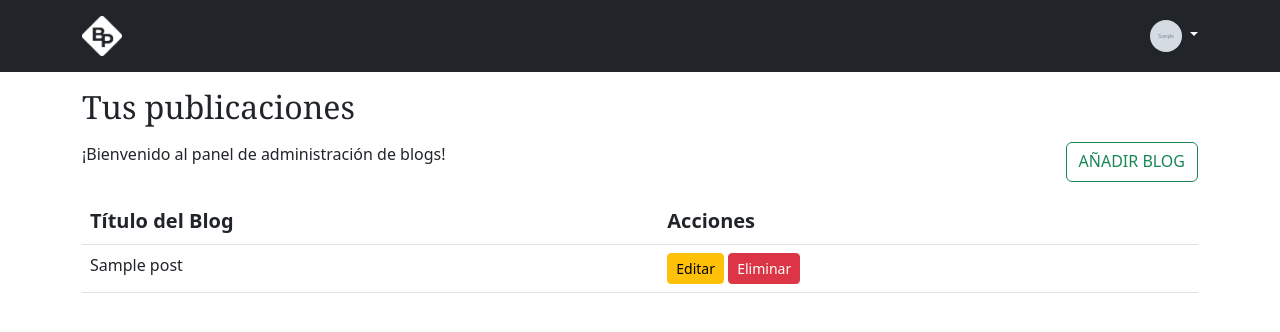
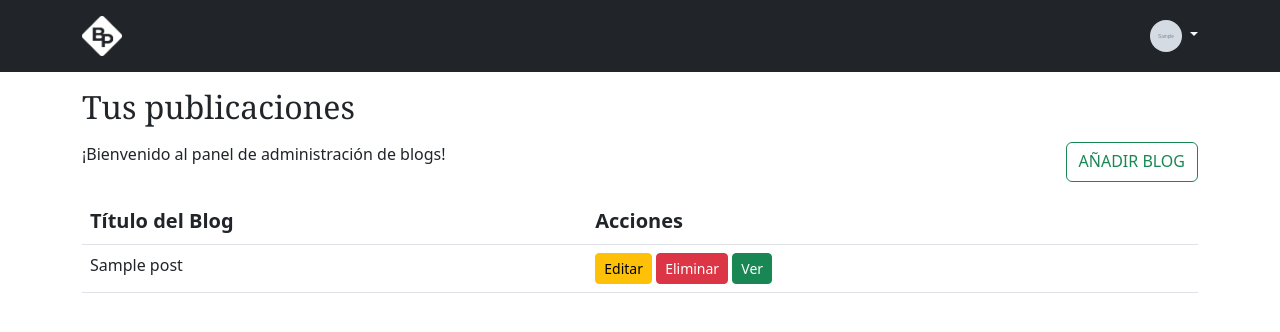
Before and after one commit to watuesta/blog-flask, a Flask app: page /post/posts in a window 1280 px wide. Shown: the top 332 px of the page. Run offline with Flask 3, Linux system fonts and the light colour scheme; the visitor is signed in with stand-in values (Sample User, id 1); tables that the repository leaves empty hold one stand-in row (values such as "Sample post"); grey boxes marked "Sample" are stand-in pictures; parts of the project's set-up code (start-up, migrations or seed data) failed here and were passed over; some libraries are stand-ins or nearby versions.

Commit message:
feat: add button view blog

```diff
--- a/blogr/templates/admin/posts.html
+++ b/blogr/templates/admin/posts.html
@@ -25,6 +25,7 @@
                     <td>
                         <a href="{{ url_for('post.update', id=post.id) }}" class="btn btn-sm btn-warning">Editar</a>
                         <a href="{{ url_for('post.delete', id=post.id) }}" class="btn btn-sm btn-danger">Eliminar</a>
+                        <a href="{{ url_for('home.blog', url = post.url) }}" class="btn btn-sm btn-success">Ver</a>
                     </td>
                 </tr>
                 {% endif %}
--- a/blogr/templates/blog.html
+++ b/blogr/templates/blog.html
@@ -1,7 +1,6 @@
 {% extends 'base.html' %}
 
 {% block content %}
-
 <article class="container blog-post">
     <h1 class="blog-post-title mb-1">{% block title %}{{ post.title }}{% endblock %}</h1>
     <p class="card-text mt-3">
```
Also changed, not shown: blogr/static/media/willpp.JPEG (added).
